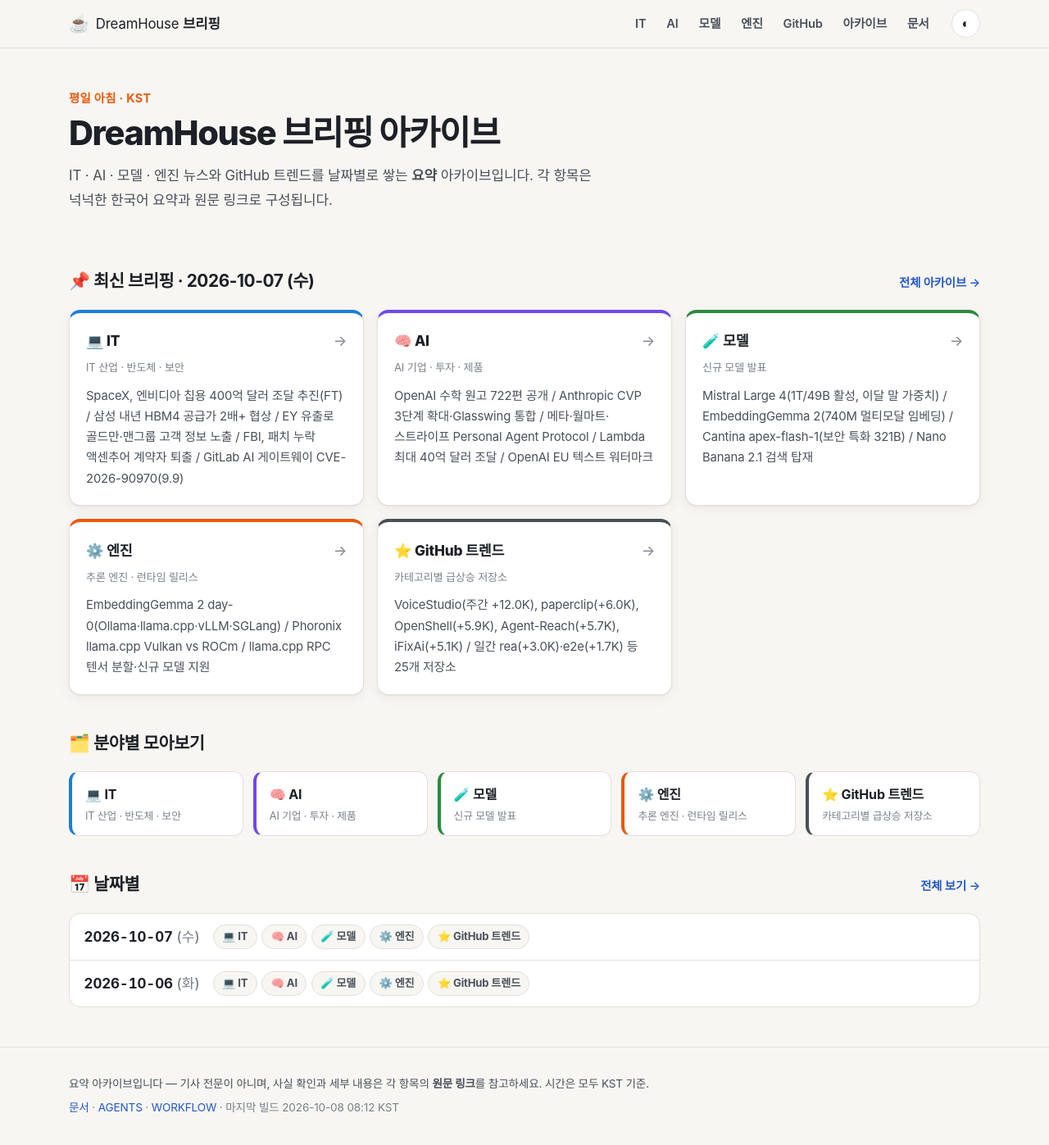
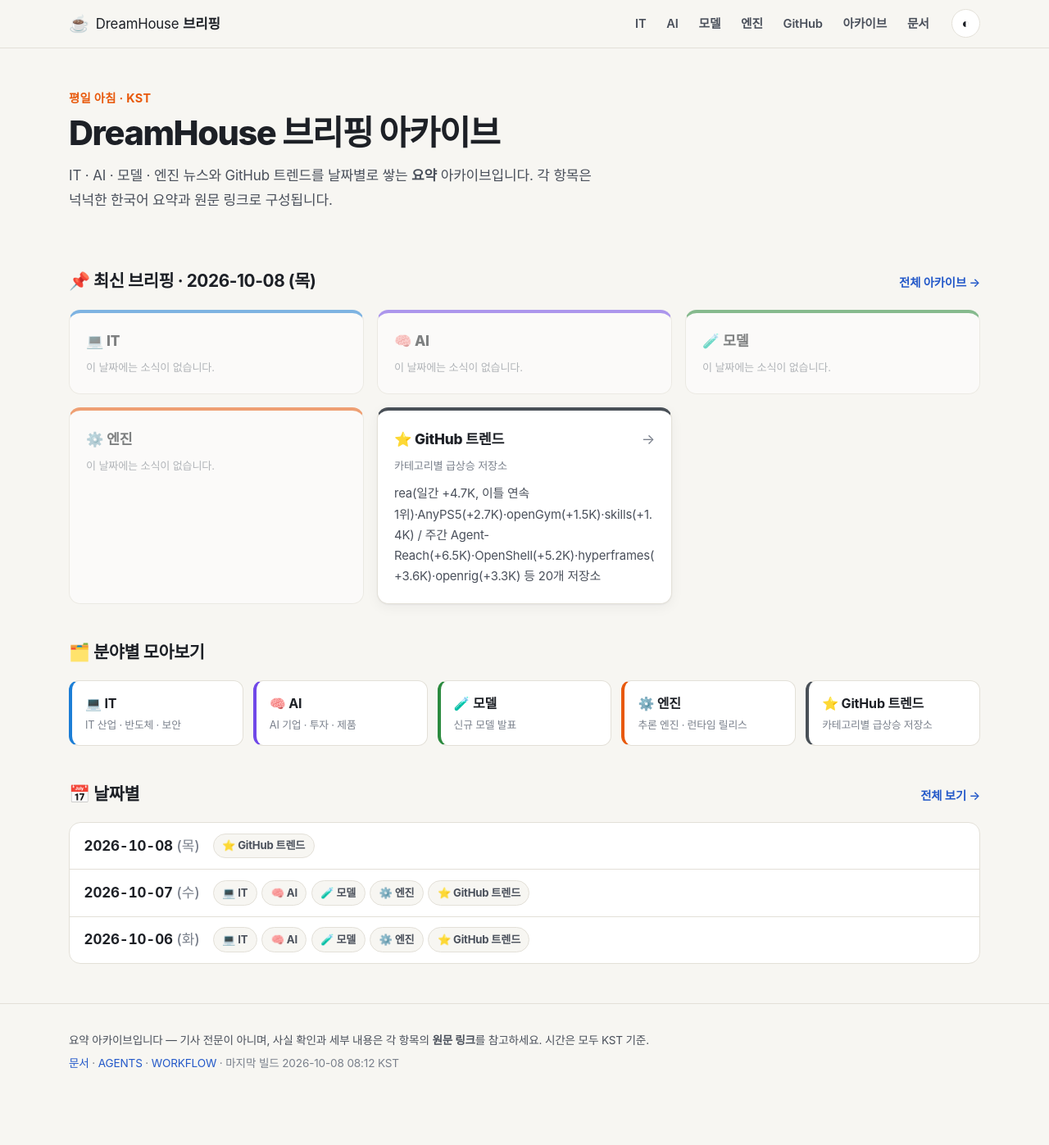
Before and after one commit to DreamHouseKSH/dreamhouse-briefings, a Jekyll site: the page built from index.html, in a window 1280 px wide and 1400 px high. Shown: the top 1397 px of the window at 82% size. Built offline with Jekyll 4.4.1, drawn with Linux system fonts in a browser that asks for light colours; some web fonts are replaced; some of the changed lines change nothing that is shown.

Commit message:
briefings: 2026-10-08 github trends

```diff
--- a/_data/highlights.yml
+++ b/_data/highlights.yml
@@ -1,5 +1,8 @@
 # 날짜별 하이라이트 (홈 화면·아카이브에 표시). 새 날짜는 맨 위에 추가.
 # 키: IT / AI / 모델 / 엔진 / GitHub — 해당 날짜 브리핑 파일 내용에서만 뽑아 한 줄로 요약.
+"2026-10-08":
+  GitHub: "rea(일간 +4.7K, 이틀 연속 1위)·AnyPS5(+2.7K)·openGym(+1.5K)·skills(+1.4K) / 주간 Agent-Reach(+6.5K)·OpenShell(+5.2K)·hyperframes(+3.6K)·openrig(+3.3K) 등 20개 저장소"
+
 "2026-10-07":
   IT: "SpaceX, 엔비디아 칩용 400억 달러 조달 추진(FT) / 삼성 내년 HBM4 공급가 2배+ 협상 / EY 유출로 골드만·맨그룹 고객 정보 노출 / FBI, 패치 누락 액센추어 계약자 퇴출 / GitLab AI 게이트웨이 CVE-2026-90970(9.9)"
   AI: "OpenAI 수학 원고 722편 공개 / Anthropic CVP 3단계 확대·Glasswing 통합 / 메타·월마트·스트라이프 Personal Agent Protocol / Lambda 최대 40억 달러 조달 / OpenAI EU 텍스트 워터마크"
--- /dev/null
+++ b/github/2026-10-08.md
@@ -0,0 +1,97 @@
+# GitHub 트렌드 — 2026-10-08 (목, KST 아침)
+
+> 10월 8일 아침 GitHub 트렌드 브리핑 20개 저장소 아카이브입니다. 별 증가량은 KST 08시대 GitHub Trending 기준입니다.
+> - **일간** = Trending(오늘)의 "stars today", **주간** = Trending(this week)의 "stars this week", **누적** = 그 시점 저장소 전체 별 수(GitHub API로 확인).
+> - 설명은 각 저장소 소개문을 바탕으로 한 요약이며, 기술 용어는 괄호로 풀었습니다. 릴리스 시각은 KST로 변환했습니다.
+
+---
+
+## 🤖 AI · 에이전트
+
+| 저장소 | 언어 | 누적 ⭐ | 증가 |
+|---|---|---|---|
+| [Panniantong/Agent-Reach](https://github.com/Panniantong/Agent-Reach) | Python | 93,197 | 주간 +6,454 |
+| [mvschwarz/openrig](https://github.com/mvschwarz/openrig) | TypeScript | 5,764 | 주간 +3,327 |
+| [thedotmack/claude-mem](https://github.com/thedotmack/claude-mem) | TypeScript | 97,684 | 일간 +578 / 주간 +2,104 |
+| [trycua/cua](https://github.com/trycua/cua) | Rust | 28,722 | 일간 +229 |
+
+- **Agent-Reach** — AI 에이전트가 트위터(X)·레딧·유튜브·깃허브·빌리빌리·샤오홍슈를 읽고 검색하게 해주는 **CLI(명령줄 도구)**. 플랫폼별 **API 요금(유료 접근 키 비용)** 없이 하나의 도구로 묶은 게 포인트. 오늘 아침 주간 차트 1위(+6.5K).
+- **openrig** — Claude Code·Codex·Pi 같은 코딩 에이전트로 역할·공유 **컨텍스트(context, 모델이 참고하는 작업 맥락)**·담당 업무를 가진 **지속형 팀(persistent team, 세션이 끝나도 유지되는 에이전트 조직)** 네트워크를 만든다. 누적 5.8K 중 이번 주에만 +3.3K, 어제(10/7 11시 KST) v0.6.6 릴리스.
+- **claude-mem** — 에이전트 세션 중 일어난 일을 기록하고 AI로 압축한 뒤, 다음 세션에 관련 내용만 다시 넣어주는 **세션 간 지속 메모리** 도구. Claude Code·Codex·Gemini·Copilot·OpenCode 등 지원. 10/7 새벽 v13.34.2 릴리스, 누적 10만 개 코앞(97.7K).
+- **cua** — **컴퓨터 유즈(computer-use, AI가 화면을 보고 마우스·키보드로 PC를 조작하는 것)** 를 대규모로 돌리기 위한 오픈소스 드라이버·여러 OS **플릿(fleet, 다수 가상 머신 묶음)**·벤치마크. 학습·평가·데이터 생성용. 10/5 cua-sdk v0.4.1 릴리스.
+
+---
+
+## 🛠️ 개발 도구 · 코딩 에이전트
+
+| 저장소 | 언어 | 누적 ⭐ | 증가 |
+|---|---|---|---|
+| [morluto/rea](https://github.com/morluto/rea) | TypeScript | 14,751 | 일간 +4,666 |
+| [mattpocock/skills](https://github.com/mattpocock/skills) | Shell | 279,524 | 일간 +1,406 |
+| [tester-army/e2e](https://github.com/tester-army/e2e) | TypeScript | 7,387 | 일간 +1,391 |
+| [cursor/plugins](https://github.com/cursor/plugins) | TypeScript | 10,250 | 주간 +1,106 |
+| [addyosmani/agent-skills](https://github.com/addyosmani/agent-skills) | JavaScript | 102,766 | 일간 +693 |
+| [ayghri/i-have-adhd](https://github.com/ayghri/i-have-adhd) | Python | 55,071 | 일간 +620 |
+| [manaflow-ai/cmux](https://github.com/manaflow-ai/cmux) | Swift | 27,825 | 일간 +96 |
+
+- **rea** — 에이전트로 무엇이든 **리버스 엔지니어링(reverse engineering, 완성된 프로그램을 거꾸로 분석해 동작 원리를 알아내는 것)**. 앱 동작부터 **네이티브 바이너리(native binary, 기계어로 컴파일된 실행 파일)** 까지. 이틀 연속 일간 1위, 하루 +4.7K로 누적이 하루 만에 9.1K → 14.8K. 10/8 새벽(02:26 KST) rea-agents 5.0.0 릴리스.
+- **skills (Matt Pocock)** — "실전 엔지니어를 위한 스킬". 본인의 `.agents` 폴더에서 꺼낸 코딩 에이전트용 **스킬(skill, 에이전트에게 주는 재사용 작업 지침)** 모음. 누적 28만 개인데도 하루 +1.4K. 10/4 v1.3.1.
+- **e2e (tester-army)** — 웹·모바일 앱용 차세대 **E2E 테스트(end-to-end, 사용자 시나리오를 처음부터 끝까지 자동 실행해 검증)** 프레임워크. 사흘째 일간 상위권, 10/6 kernel 0.2.0 릴리스.
+- **cursor/plugins** — Cursor **플러그인 명세(specification, 만드는 규칙)** 와 공식 플러그인 저장소. 이번 주 +1.1K.
+- **agent-skills (Addy Osmani)** — 프로덕션 수준의 코딩 에이전트용 엔지니어링 스킬 모음. 10/3 0.6.12 릴리스, 누적 10만 돌파(102.8K).
+- **i-have-adhd** — 코딩 에이전트가 답을 장황한 설명 속에 묻어버리지 않게, 결론부터 짧고 훑기 쉽게 말하도록 하는 스킬("ADHD 친화 출력").
+- **cmux** — **Ghostty(빠른 GPU 가속 터미널 앱)** 기반 macOS 터미널. 세로 탭과 알림을 붙여 여러 AI 코딩 에이전트를 동시에 돌리고 정리하기 좋게 만듦. 10/6 v0.65.0.
+
+---
+
+## 🔐 인프라 · 클라우드 · 보안
+
+| 저장소 | 언어 | 누적 ⭐ | 증가 |
+|---|---|---|---|
+| [NVIDIA/OpenShell](https://github.com/NVIDIA/OpenShell) | Rust | 15,285 | 주간 +5,228 |
+| [cloudflare/security-audit-skill](https://github.com/cloudflare/security-audit-skill) | JavaScript | 26,009 | 일간 +617 |
+
+- **OpenShell (NVIDIA)** — 자율 AI 에이전트를 위한 안전하고 사적인 **런타임(runtime, 프로그램이 실제로 실행되는 환경)**. 에이전트 실행을 격리·통제하는 **샌드박스(sandbox, 바깥 시스템과 분리된 실행 공간)** 성격. 주간 +5.2K로 사흘째 주간 상위권.
+- **security-audit-skill (Cloudflare)** — 코딩 에이전트가 여러 단계로 **보안 감사(security audit, 코드의 취약점 점검)** 를 하게 하는 스킬. 발견 사항을 따로 검증하고 기계가 읽을 수 있는 형식(JSON 등)으로 내놓는 게 특징. 오늘 일간 +617.
+
+---
+
+## 🎨 프론트 · 웹
+
+| 저장소 | 언어 | 누적 ⭐ | 증가 |
+|---|---|---|---|
+| [heygen-com/hyperframes](https://github.com/heygen-com/hyperframes) | TypeScript | 58,505 | 주간 +3,614 |
+| [cathrynlavery/diagram-design](https://github.com/cathrynlavery/diagram-design) | HTML | 44,919 | 일간 +828 |
+
+- **hyperframes (HeyGen)** — HTML을 쓰면 영상으로 **렌더링(rendering, 최종 결과물로 그려내기)**. 에이전트가 코드로 영상을 만들기 쉽게 설계. 10/7 v0.8.140 릴리스.
+- **diagram-design** — Claude Code·Codex·Copilot·Factory Droid·Pi에서 쓰는 편집 디자인풍 다이어그램 스킬. 42가지 다이어그램 유형을 HTML+**SVG(확대해도 안 깨지는 벡터 그림 형식)** 단일 파일로 뽑아줌("그림자 없음, Mermaid 티 안 나게"). 어제 +227에서 오늘 +828로 가속.
+
+---
+
+## ⚙️ 시스템 · 언어 · 기타
+
+| 저장소 | 언어 | 누적 ⭐ | 증가 |
+|---|---|---|---|
+| [boykopovar/AnyPS5](https://github.com/boykopovar/AnyPS5) | C++ | 10,373 | 일간 +2,725 / 주간 +3,073 |
+| [DuarteSantos8/openGym](https://github.com/DuarteSantos8/openGym) | JavaScript | 6,846 | 일간 +1,494 / 주간 +3,318 |
+| [pablostanley/yoinks](https://github.com/pablostanley/yoinks) | TypeScript | 5,084 | 주간 +2,947 |
+| [tile-ai/tilelang](https://github.com/tile-ai/tilelang) | Python | 8,471 | 주간 +675 |
+| [EpicGames/raddebugger](https://github.com/EpicGames/raddebugger) | C | 7,845 | 일간 +82 |
+
+- **AnyPS5** — PS5 실행 파일을 리눅스·윈도로 자동 **포팅(porting, 다른 플랫폼에서 돌도록 변환)** 하는 도구. 오늘 일간 +2.7K로 확 뛰어 누적 6.4K → 10.4K.
+- **openGym** — **셀프호스팅(self-hosted, 내 서버에 직접 설치해 쓰는)** 헬스·체중 기록기. 루틴 계획, 슈퍼세트·웜업·유산소 기록, 근육별 단련/피로/퇴화 상태 표시, FitNotes·Strong·Hevy 데이터 가져오기, **패스키(passkey, 비밀번호 없이 기기 인증으로 로그인)** 지원. 10/8 새벽 v1.3.10.
+- **yoinks** — 터미널에서 영상을 내려받는 도구("수상한 광고 없음"). 이번 주 +2.9K.
+- **tilelang** — GPU·CPU·가속기용 고성능 **커널(kernel, 칩에서 도는 핵심 연산 코드)** 을 쉽게 짜도록 만든 **DSL(domain-specific language, 특정 용도 전용 프로그래밍 언어)**. 10/1 v0.1.15.
+- **raddebugger (Epic Games)** — 네이티브·사용자 모드·멀티 프로세스를 지원하는 그래픽 **디버거(debugger, 실행 중인 프로그램을 멈춰 보며 버그를 찾는 도구)**. 10/1 v0.9.29-alpha 릴리스 후 다시 차트에.
+
+---
+
+### 이번 주 분위기
+
+일간 차트는 코딩 에이전트에 끼우는 '스킬' 묶음(skills·agent-skills·i-have-adhd·security-audit-skill·diagram-design)이 휩쓸었고, 주간은 Agent-Reach·OpenShell·openrig 같은 에이전트 운영 도구가 계속 강세. 리버스 엔지니어링 에이전트 rea는 이틀 연속 일간 1위.
+
+### 참고: 오늘의 상위 상승
+
+- 주간 최대: **Agent-Reach +6,454**, OpenShell +5,228, hyperframes +3,614, openrig +3,327, openGym +3,318, AnyPS5 +3,073
+- 일간 최대: **rea +4,666**, AnyPS5 +2,725, openGym +1,494, skills +1,406, e2e +1,391
+- 지난 이틀 주간 1위였던 VoiceStudio·paperclip은 오늘 아침 주간 Trending 목록(11개)에 보이지 않음.
```
